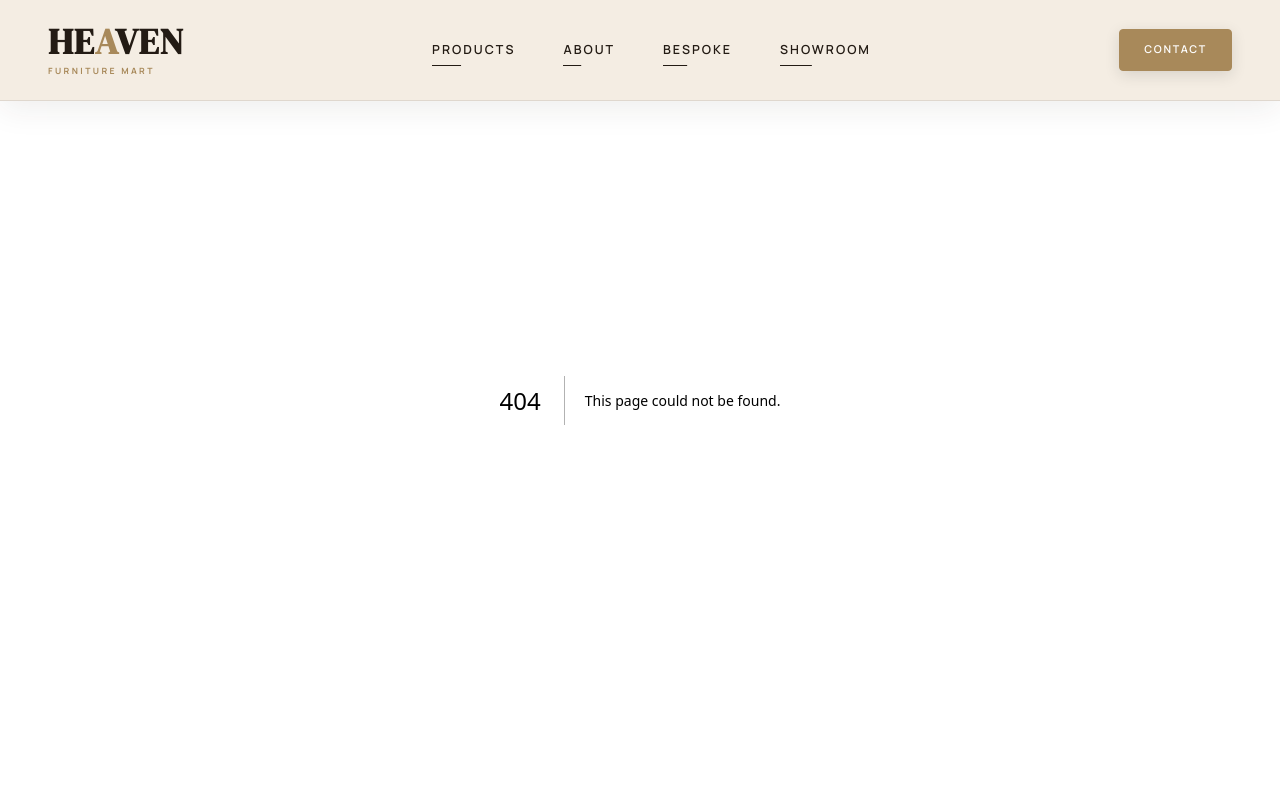
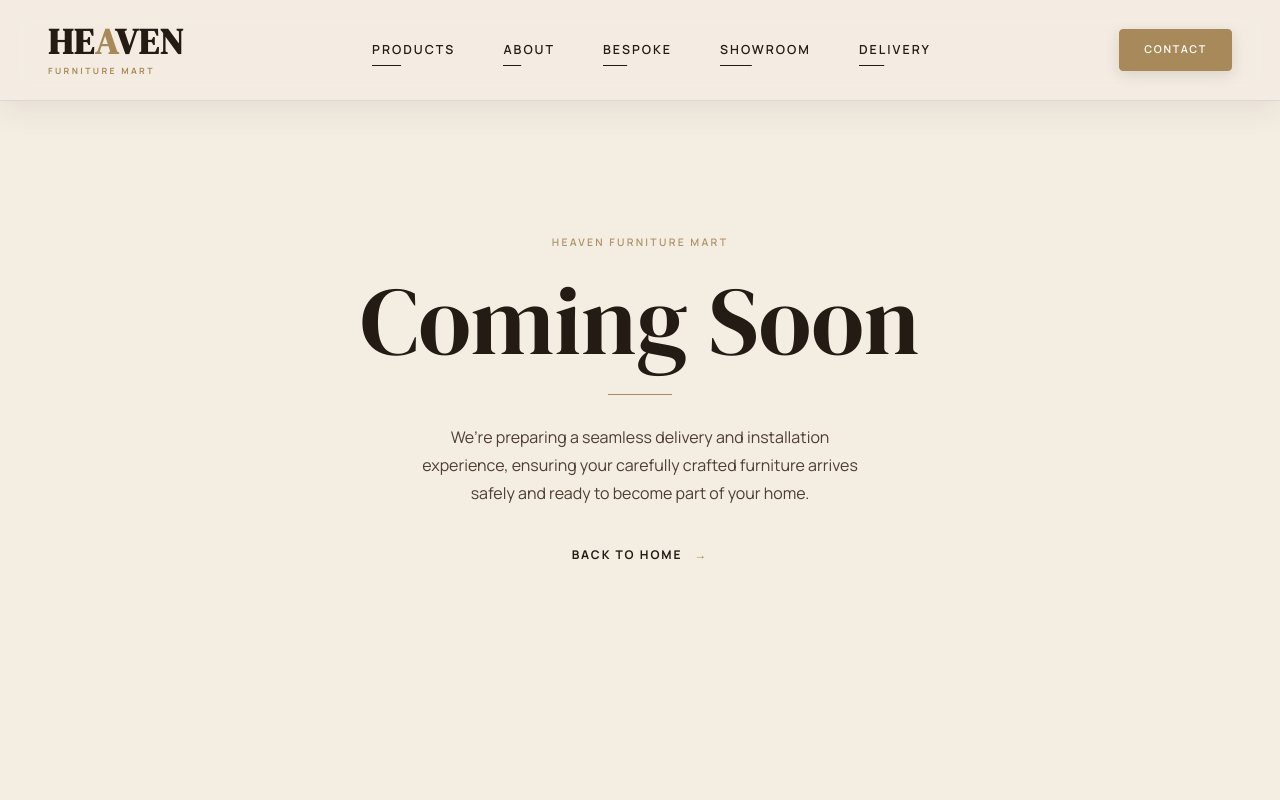
Before and after one commit to sayedcraft/Heaven_Furniture_Mart, a Next.js app: page /delivery in a window 1280 px wide. Before the commit this address had no page. Shown: the top 800 px of the page. Built offline with nearby package versions, Linux system fonts and the light colour scheme.

Commit message:
Add delevery page

```diff
--- /dev/null
+++ b/src/app/delivery/page.jsx
@@ -0,0 +1,12 @@
+import ComingSoon from "@/components/Shared/ComingSoon";
+import React from "react";
+
+const DeliveryPage = () => {
+  return (
+    <div>
+      <ComingSoon description="We’re preparing a seamless delivery and installation experience, ensuring your carefully crafted furniture arrives safely and ready to become part of your home." />
+    </div>
+  );
+};
+
+export default DeliveryPage;
--- a/src/components/Shared/Navbar.jsx
+++ b/src/components/Shared/Navbar.jsx
@@ -31,6 +31,7 @@ export default function Navbar() {
     ["About", "/about"],
     ["Bespoke", "/#bespoke"],
     ["Showroom", "/showroom"],
+    ["Delivery", "/delivery"],
   ];
 
   const transparentHome = isHomePage && !scrolled;
```
